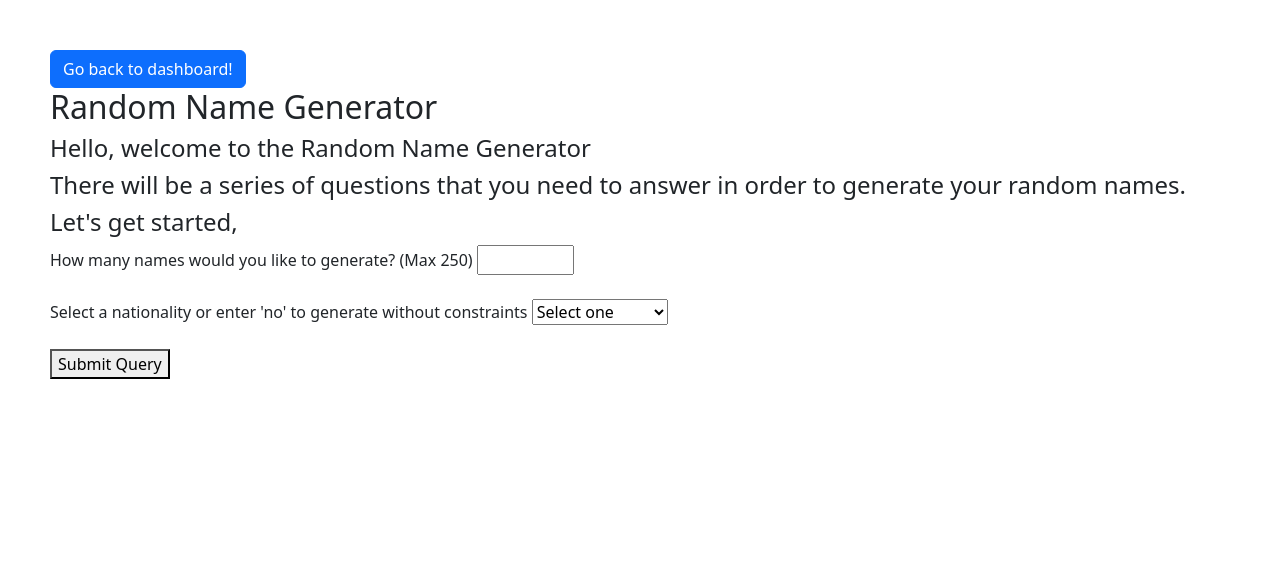
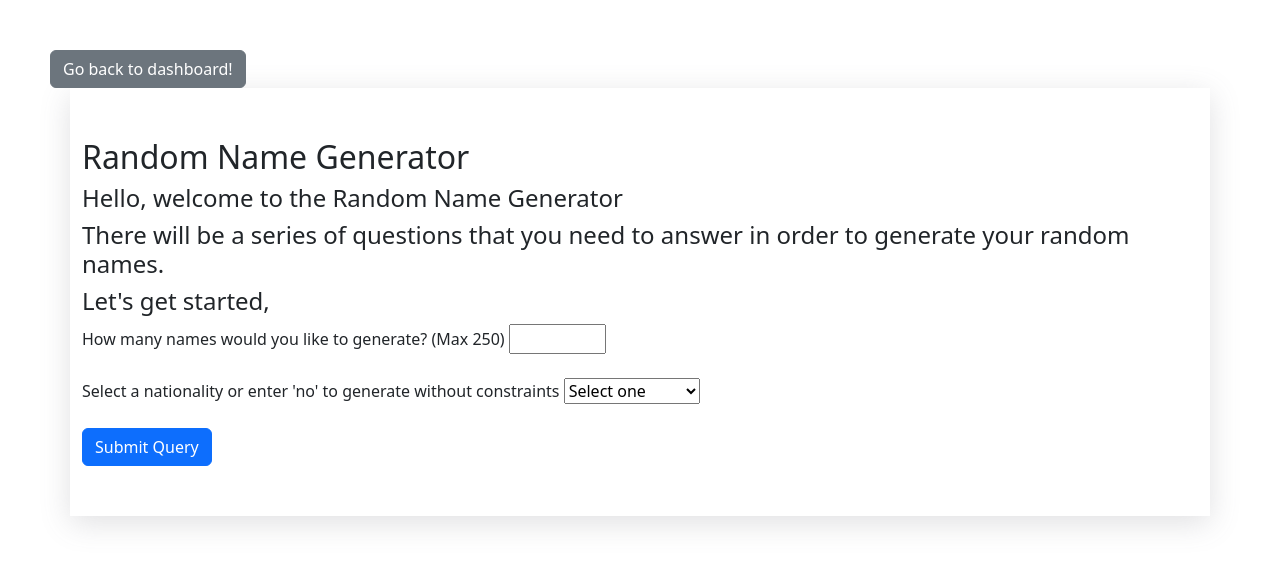
Before and after one commit to Saw1ll/php-game-website, a PHP site: page /projects/rng/index.php in a window 1280 px wide. Shown: the top 566 px of the page. Run offline with PHP 8.4, Linux system fonts and the light colour scheme.

Commit message:
location of css updated, swapped buttons

```diff
--- a/website/projects/rng/index.php
+++ b/website/projects/rng/index.php
@@ -13,8 +13,9 @@
 
 <body>
     <div class="dashboard">
-        <a href='../../index.php' class='btn btn-primary'>Go back to dashboard!</a>
+        <a href='../../index.php' class='btn btn-secondary'>Go back to dashboard!</a>
     </div>
+    <div class="container">
         <div class="title">
             <h2>Random Name Generator</h3>
         </div>
@@ -49,8 +50,9 @@
                     <option value="tr">Turkish</option>
                 </select>
                 <br><br>
-            <button type="submit">Submit Query</button>
+                <button class='btn btn-primary' type="submit">Submit Query</button>
             </form>
+        </div>
     </div>
 </body>
 
```
Also changed, not shown: website/projects/rng/comps/randomuser.php (+7 -2 lines). Lines whose indentation alone changed are shown as unchanged.
